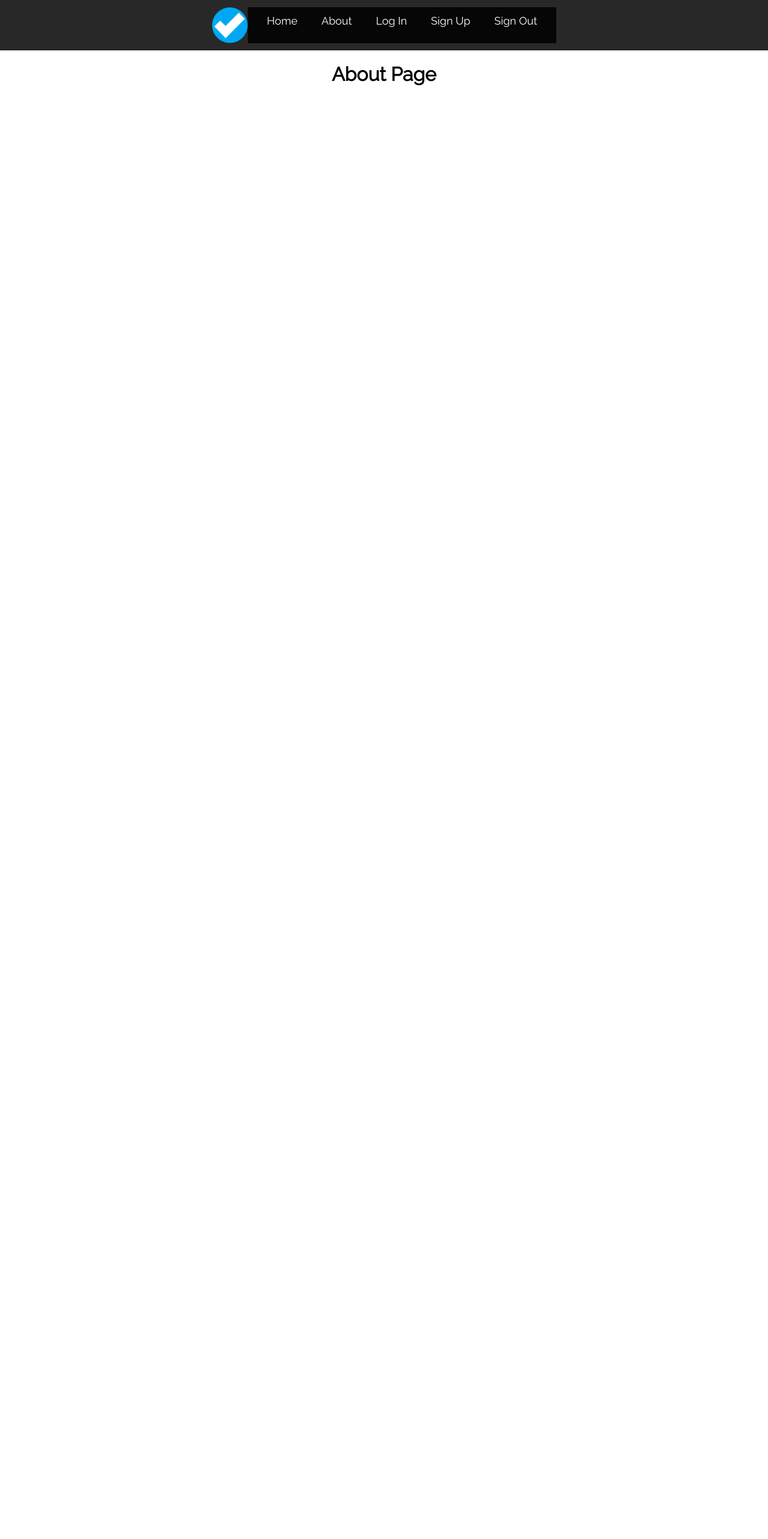
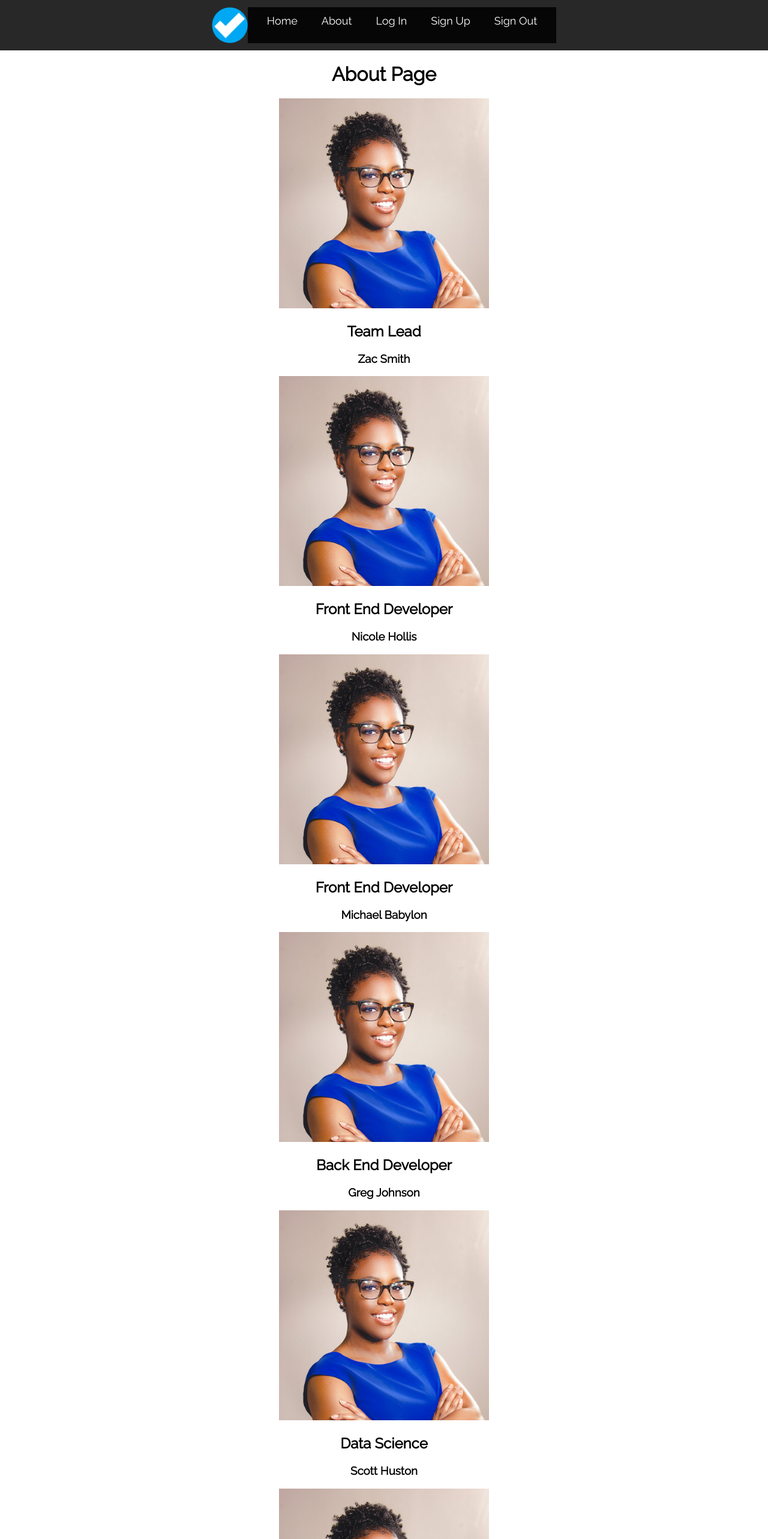
Before and after one commit to College-Value/FrontEnd-college-value, a React (Create React App) app: page /about in a window 1280 px wide. Shown: the top 2566 px of the page at 60% size. Before the commit the page ends 800 px from the top, so only its background shows below. Built offline with nearby package versions, Linux system fonts and the light colour scheme.

Commit message:
Added About Page component

```diff
--- a/src/App.css
+++ b/src/App.css
@@ -234,3 +234,7 @@
   font-size: 16px;
   margin-bottom: 10px;
 }
+
+.team-member {
+  margin: 0 auto;
+}
--- a/src/components/About.js
+++ b/src/components/About.js
@@ -1,11 +1,43 @@
 import React from 'react'
 import Navigation from "./Navigation";
+import NH from "../imgs/nh.jpg";
 
-const About = props => {
+const About = () => {
     return (
         <div>
             <Navigation />
             <h1>About Page</h1>
+            <section>
+                <img src={NH} alt="photo of Zac" width="350" />
+                <h2>Team Lead</h2>
+                <h3>Zac Smith</h3>
+            </section>
+            <section>
+                <img src={NH} alt="photo of Nicole" width="350" />
+                <h2>Front End Developer</h2>
+                <h3>Nicole Hollis</h3>
+            </section>
+            <section>
+                <img src={NH} alt="photo of Michael" width="350" />
+                <h2>Front End Developer</h2>
+                <h3>Michael Babylon</h3>
+            </section>
+            <section>
+                <img src={NH} alt="photo of Greg" width="350" />
+                <h2>Back End Developer</h2>
+                <h3>Greg Johnson</h3>
+            </section>
+            <section>
+                <img src={NH} alt="photo of Scott" width="350" />
+                <h2>Data Science</h2>
+                <h3>Scott Huston</h3>
+            </section>
+            <section>
+                <img src={NH} alt="photo of Romy" width="350" />
+                <h2>Data Science</h2>
+                <h3>Romy Morsy</h3>
+            </section>
+
         </div>
     )
 }
```
Also changed, not shown: src/imgs/nh.jpg (added).
